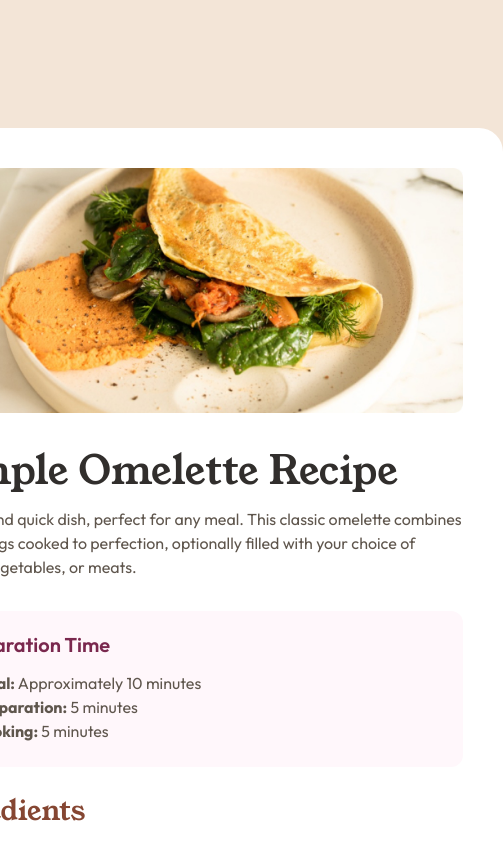
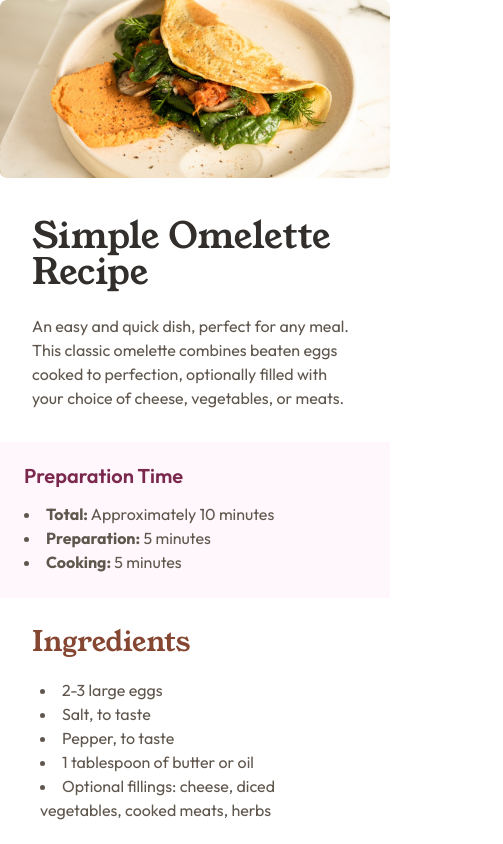
Before and after one commit to margaux-works/frontend_mentor_recipe-page, a plain HTML site: page index.html in a window 390 px wide. Shown: the top 844 px of the page, 503 px wide, since content can reach past the window. Drawn offline with Linux system fonts and the light colour scheme.

Commit message:
first commit

```diff
--- a/css/styles.css
+++ b/css/styles.css
@@ -194,10 +194,10 @@ td {
   font-weight: 700;
 }
 
-@media only screen and (max-width: 600px) {
+@media only screen and (max-width: 768px) {
   .wrapper {
     display: flex;
-    width: 375px;
+    width: 100%;
     flex-direction: column;
     align-items: flex-start;
   }
@@ -206,19 +206,64 @@ td {
     width: 100%;
     align-self: stretch;
   }
+
+  h1 {
+    font-size: 2.25rem;
+    line-height: 100%;
+  }
 }
 
-/* Medium devices (landscape tablets, 768px and up) */
-@media only screen and (max-width: 768px) {
+@media only screen and (max-width: 550px) {
+  body {
+    padding: 0;
+    margin: 0;
+    background-color: var(--white);
+    overflow-x: hidden;
+  }
+
   .wrapper {
-    display: flex;
-    width: 616px;
-    flex-direction: column;
-    align-items: flex-start;
+    width: 100%;
+    padding: 0;
+    margin: 0;
+    background-color: var(--white);
+    box-sizing: border-box;
+    border-radius: 0;
+  }
+
+  .recipe-image {
+    display: 100%;
+    margin: 0;
+    padding: 0;
+    border-radius: 0;
   }
 
   img {
+    height: 100%;
+    height: auto;
+    display: block;
+    border-radius: 0;
+  }
+
+  h1 {
+    font-size: 2.25rem;
+    line-height: 100%;
+  }
+
+  .prep-time {
+    border-radius: 0;
+  }
+
+  .line {
+    width: 85%;
+    align-self: center;
+  }
+
+  .recipe-intro,
+  .recipe-ingredients,
+  .recipe-instructions,
+  .recipe-nutrition {
     width: 100%;
-    align-self: stretch;
+    padding: 0 var(--spacing-400);
+    box-sizing: border-box;
   }
 }
--- a/index.html
+++ b/index.html
@@ -4,6 +4,7 @@
     <meta charset="UTF-8" />
     <meta name="viewport" content="width=device-width, initial-scale=1.0" />
     <title>Recipe Page | Front-end Mentor</title>
+    <link rel="shortcut icon" href="img/favicon.png" type="image/x-icon">
     <link rel="preconnect" href="https://fonts.googleapis.com">
 <link rel="preconnect" href="https://fonts.googleapis.com">
 <link rel="preconnect" href="https://fonts.gstatic.com" crossorigin>
@@ -55,16 +56,16 @@
             <h2>Instructions</h2>
             <ol class="instructions-list">
               <li>
-                <span>Beat the eggs:</span>In a bowl, beat the eggs with a pinch
+                <span>Beat the eggs:</span> In a bowl, beat the eggs with a pinch
                 of salt and pepper until they are well mixed. You can add a
                 tablespoon of water or milk for a fluffier texture.
               </li>
               <li>
-                <span>Heat the pan:</span>Place a non-stick frying pan over
+                <span>Heat the pan:</span> Place a non-stick frying pan over
                 medium heat and add butter or oil.
               </li>
               <li>
-                <span>Cook the omelette:</span>Once the butter is melted and
+                <span>Cook the omelette:</span> Once the butter is melted and
                 bubbling, pour in the eggs. Tilt the pan to ensure the eggs
                 evenly coat the surface.
               </li>
@@ -74,7 +75,7 @@
                 sprinkle your chosen fillings over one half of the omelette.
               </li>
               <li>
-                <span>Fold and serve:</span>As the omelette continues to cook,
+                <span>Fold and serve:</span> As the omelette continues to cook,
                 carefully lift one edge and fold it over the fillings. Let it
                 cook for another minute, then slide it onto a plate.
               </li>
```
Also changed, not shown: img/favicon.png (added), img/screenshot-mobile.png (added), 1 other file.
